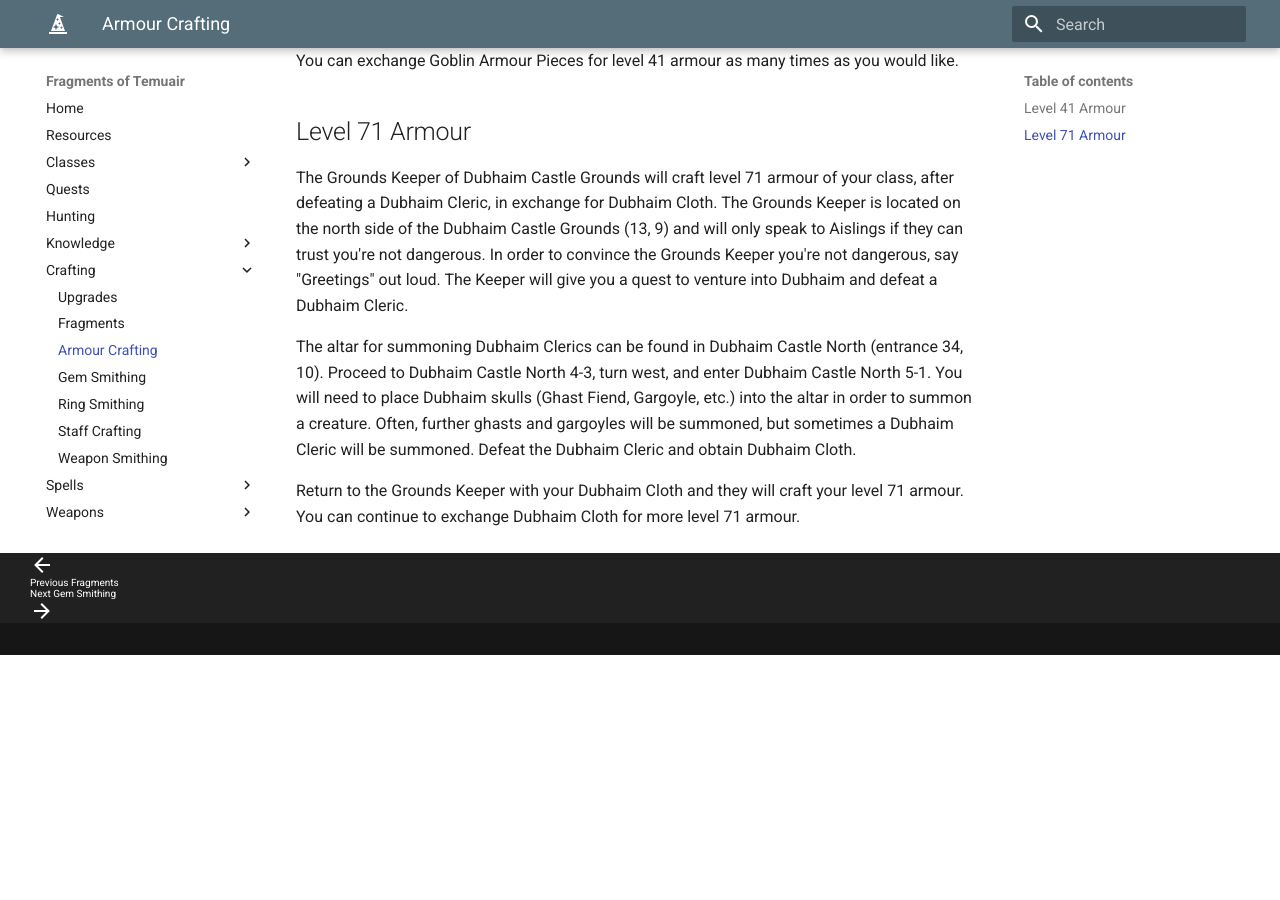
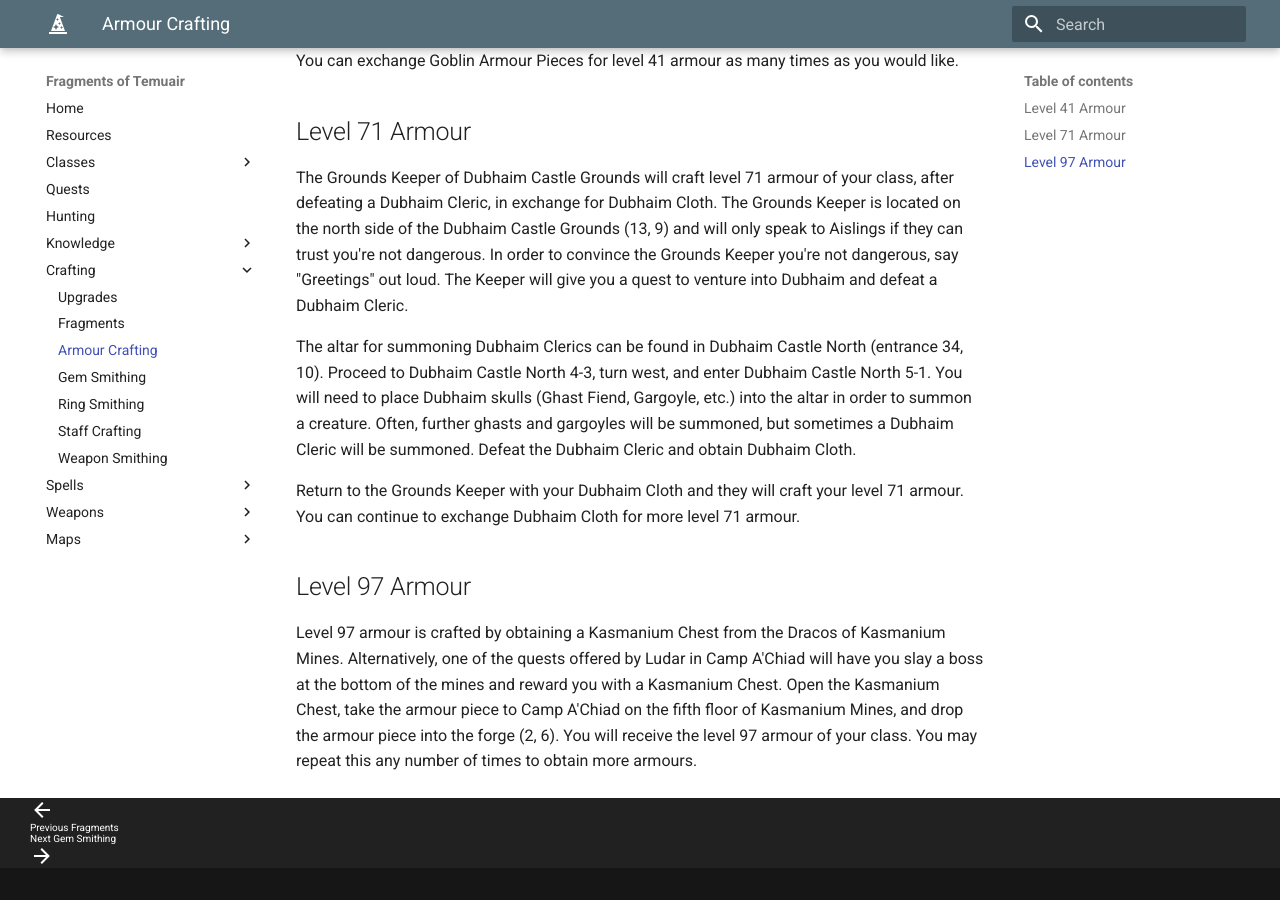
Before and after one commit to temuair/fot, an MkDocs documentation site: the page built from docs/crafting/armour_crafting.md, in a window 1280 px wide and 900 px high, scrolled down 536 px. Built offline with MkDocs 1.6.1 and Material for MkDocs 9.7.7, drawn with Linux system fonts in a browser that asks for light colours; before the commit the page ends 1191 px from its top, so only the background shows below that.

Commit message:
Adding 97 Armour

```diff
--- a/docs/crafting/armour_crafting.md
+++ b/docs/crafting/armour_crafting.md
@@ -17,3 +17,7 @@
 The altar for summoning Dubhaim Clerics can be found in Dubhaim Castle North (entrance 34, 10). Proceed to Dubhaim Castle North 4-3, turn west, and enter Dubhaim Castle North 5-1. You will need to place Dubhaim skulls (Ghast Fiend, Gargoyle, etc.) into the altar in order to summon a creature. Often, further ghasts and gargoyles will be summoned, but sometimes a Dubhaim Cleric will be summoned. Defeat the Dubhaim Cleric and obtain Dubhaim Cloth.
 
 Return to the Grounds Keeper with your Dubhaim Cloth and they will craft your level 71 armour. You can continue to exchange Dubhaim Cloth for more level 71 armour.
+
+## Level 97 Armour
+
+Level 97 armour is crafted by obtaining a Kasmanium Chest from the Dracos of Kasmanium Mines. Alternatively, one of the quests offered by Ludar in Camp A'Chiad will have you slay a boss at the bottom of the mines and reward you with a Kasmanium Chest. Open the Kasmanium Chest, take the armour piece to Camp A'Chiad on the fifth floor of Kasmanium Mines, and drop the armour piece into the forge (2, 6). You will receive the level 97 armour of your class. You may repeat this any number of times to obtain more armours.
```
